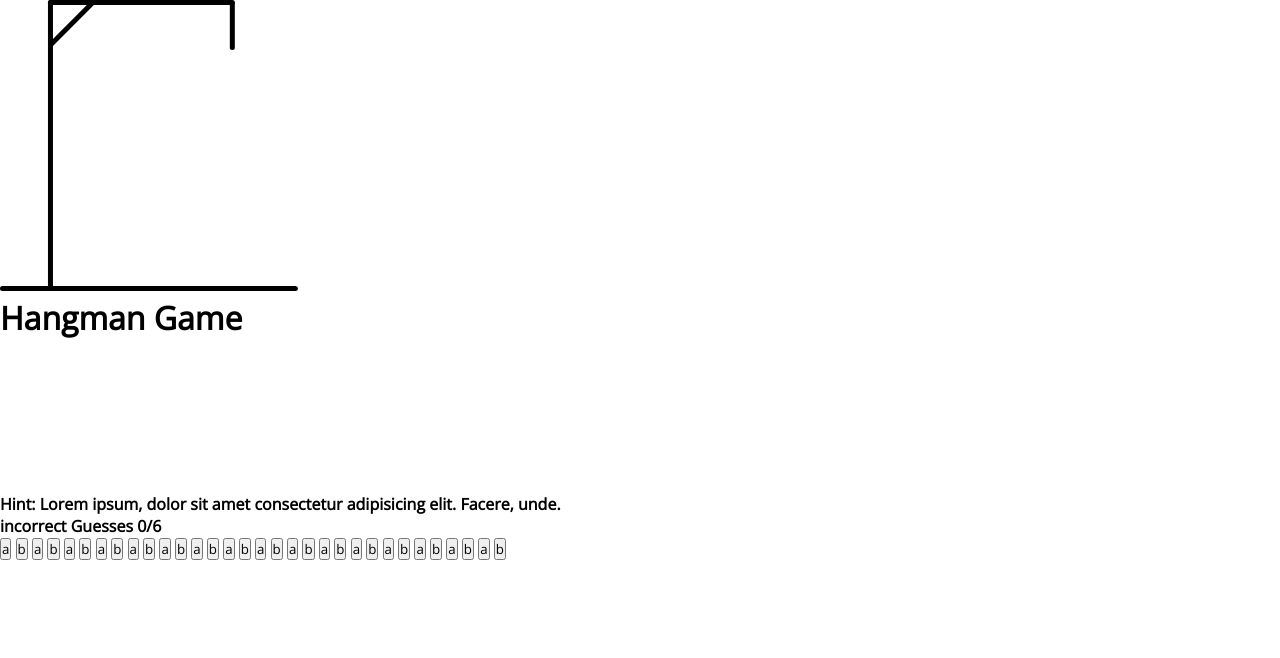
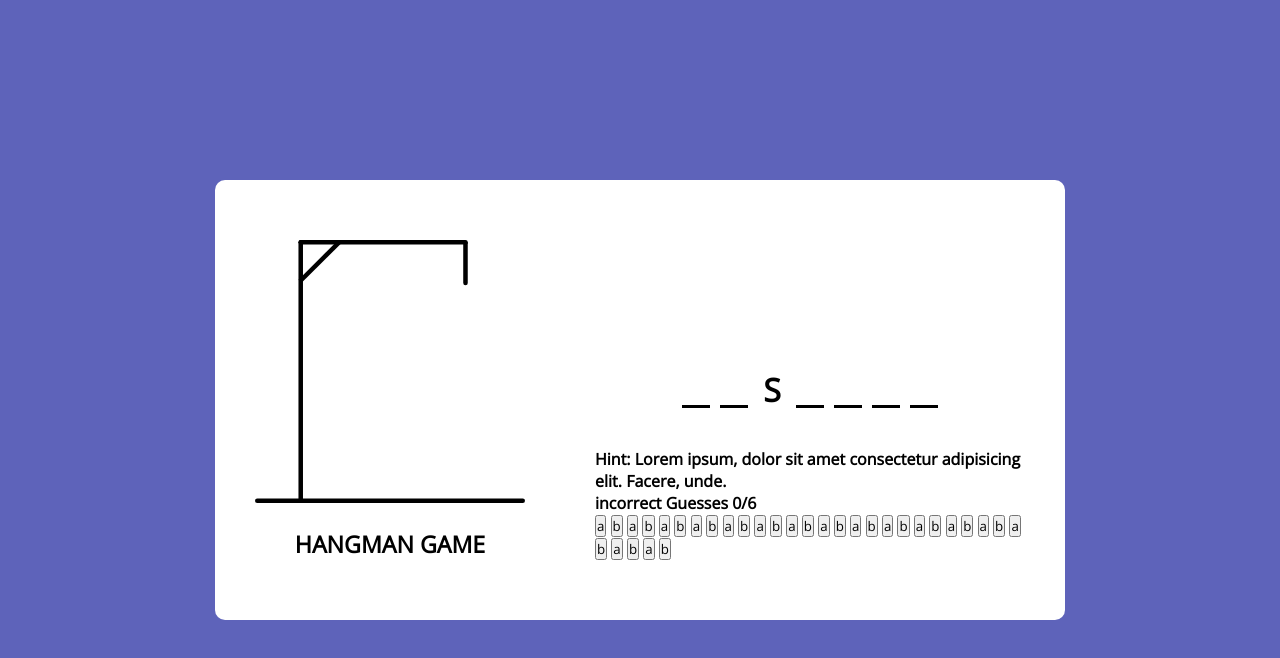
Before and after one commit to muhammadirhamakhyari/hangman-game, a plain HTML site: page index.html in a window 1280 px wide. Drawn offline with nearby package versions, Linux system fonts and the light colour scheme.

Commit message:
menambakan style pada class container dan class hangman

```diff
--- a/index.html
+++ b/index.html
@@ -13,10 +13,10 @@
             <h1>Hangman Game</h1>
         </div>
         <div class="game-box">
-            <ul class="world-display">
+            <ul class="word-display">
                 <li class="letter"></li>
                 <li class="letter"></li>
-                <li class="letter"></li>
+                <li class="letter guessed">s</li>
                 <li class="letter"></li>
                 <li class="letter"></li>
                 <li class="letter"></li>
--- a/style.css
+++ b/style.css
@@ -5,3 +5,49 @@
     box-sizing: border-box;
     font-family: "Open Sans", sans-serif;
 }
+body{
+    display: flex;
+    align-items: center;
+    justify-content: center;
+    min-height: 100vh;
+    background: #5e63ba;
+}
+.container{
+    width: 850px;
+    background: #fff;
+    display: flex;
+    align-items: flex-end;
+    gap: 70px;
+    padding: 60px 40px;
+    border-radius: 10px;
+}
+.hangman-box img{
+    max-width: 270px;
+}
+.hangman-box h1{
+    font-size: 1.45rem;
+    margin-top: 20px;
+    text-align: center;
+    text-transform: uppercase;
+}
+.word-display{
+    display: flex;
+    gap: 10px;
+    list-style: none;
+    align-items: center;
+    justify-content: center;
+}
+.word-display .letter{
+    margin-bottom: 40px;
+    width: 28px;
+    font-size: 2rem;
+    font-weight: 600;
+    text-align: center;
+    text-transform: uppercase;
+    border-bottom: 3px solid #000;
+}
+
+.word-display .letter.guessed{
+    border-bottom: transparent;
+    margin: -40px 0 35px;
+}
```
